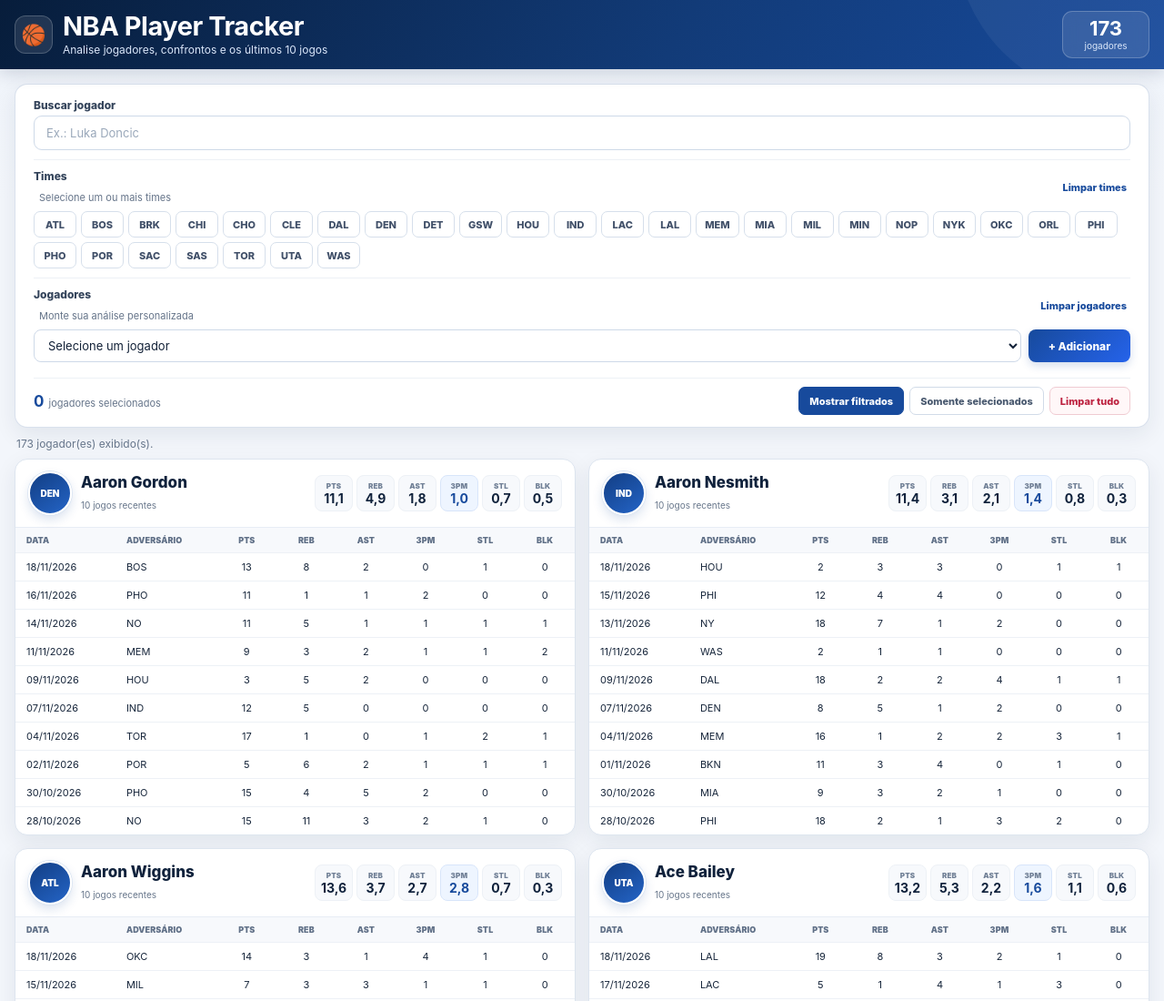
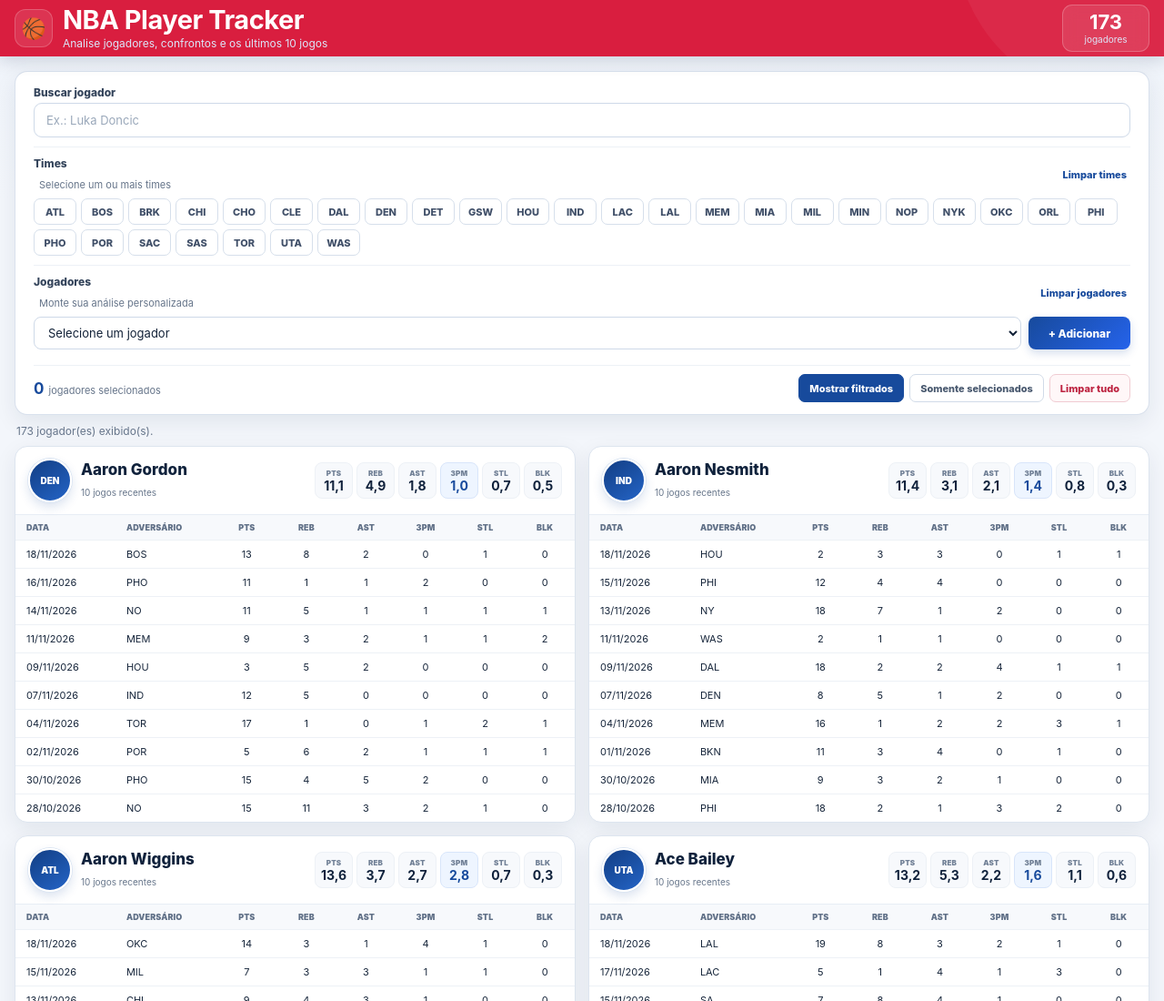
Before and after one commit to BrunoGiraoNBA/nba-player-tracker, a plain HTML site: page index.html in a window 1280 px wide. Shown: the top 1100 px of the page at 91% size. Drawn offline with Linux system fonts and the light colour scheme.

Commit message:
Update style.css

```diff
--- a/style.css
+++ b/style.css
@@ -1235,3 +1235,13 @@ button {
         overflow: visible;
     }
 }
+/* TESTE VISUAL TEMPORARIO */
+
+.topo {
+    padding: 5px 0 !important;
+    background: #d91e3f !important;
+}
+
+.lista-jogadores {
+    grid-template-columns: repeat(2, minmax(0, 1fr)) !important;
+}
```
